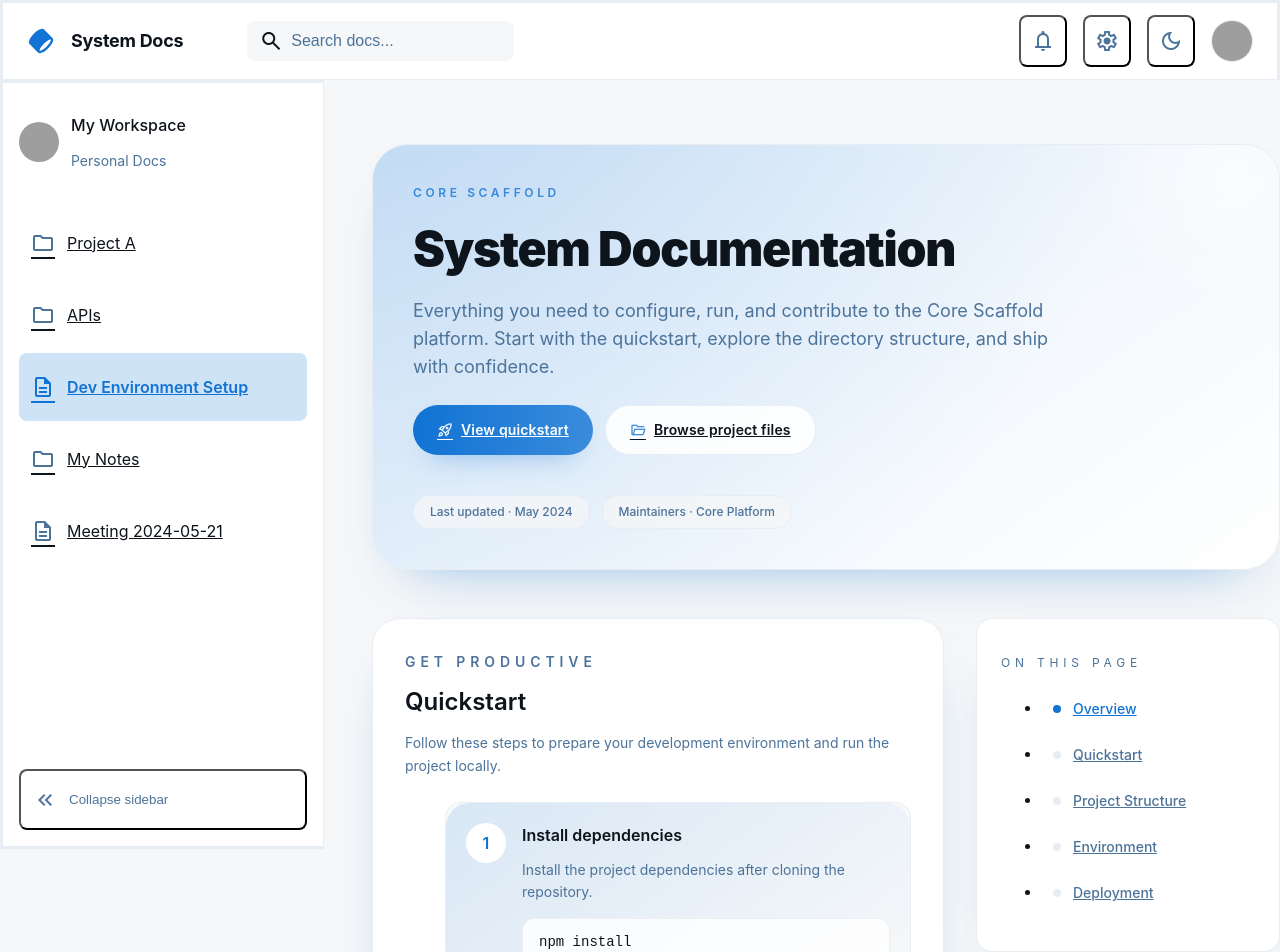
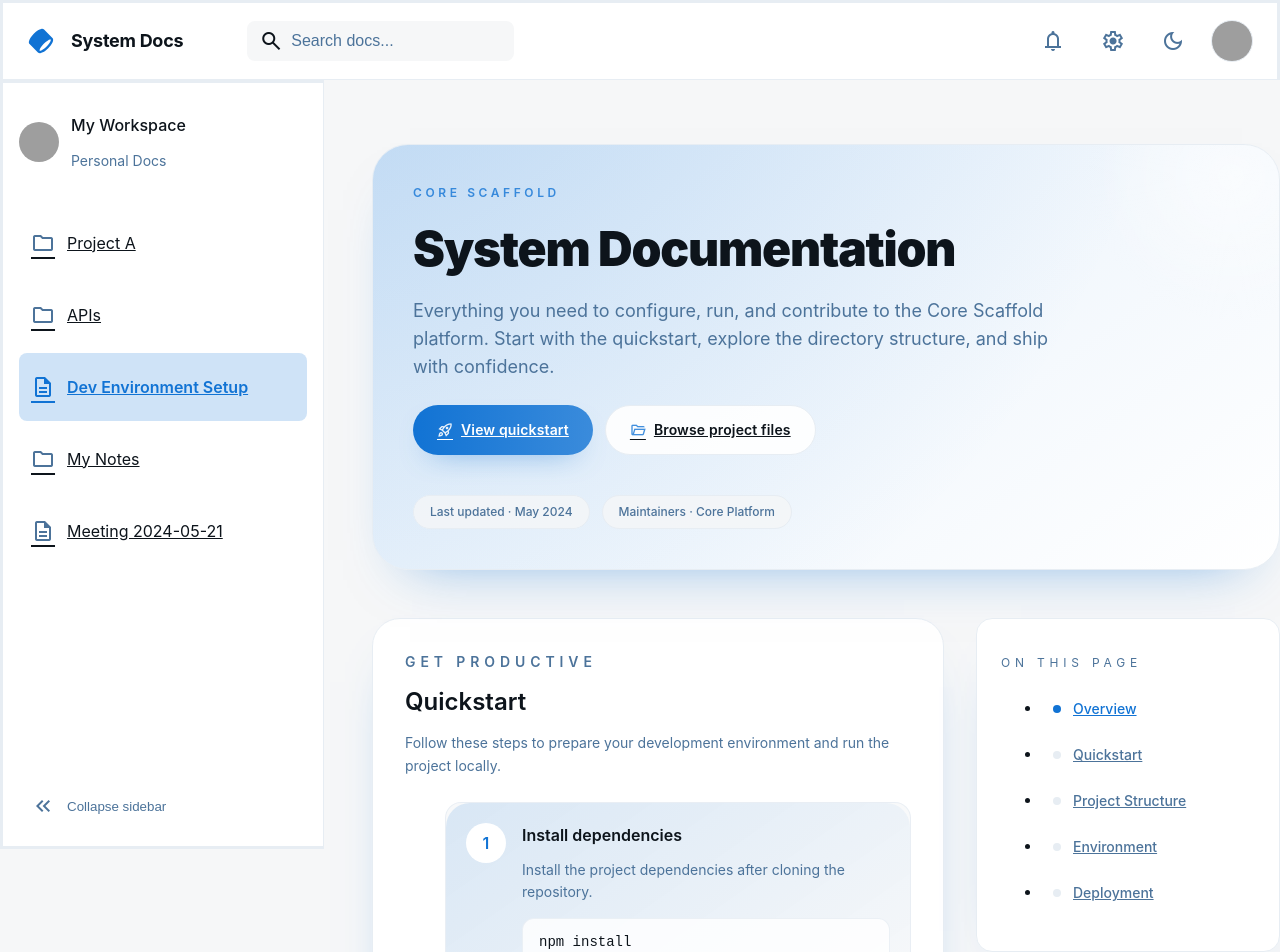
Before and after one commit to iSmileNgyv/Docs_CoreScaffold, a Next.js app: page /docs in a window 1280 px wide. Shown: the top 952 px of the page. Built offline with nearby package versions, Linux system fonts and the light colour scheme; grey boxes are pictures that could not be loaded.

Commit message:
button border none

```diff
--- a/src/layouts/Sidebar.tsx
+++ b/src/layouts/Sidebar.tsx
@@ -61,7 +61,7 @@ export default function Sidebar() {
         <span className="material-symbols-outlined">
           {collapsed ? "keyboard_double_arrow_right" : "keyboard_double_arrow_left"}
         </span>
-                {!collapsed && <p>Collapse sidebar</p>}
+                {!collapsed ? 'Collapse sidebar' : ''}
             </button>
         </aside>
     );
--- a/src/styles/components/header.scss
+++ b/src/styles/components/header.scss
@@ -49,6 +49,7 @@
   .material-symbols-outlined {
     @apply text-2xl;
   }
+  border: none;
 }
 
 .user-avatar {
--- a/src/styles/components/sidebar.scss
+++ b/src/styles/components/sidebar.scss
@@ -66,4 +66,5 @@
   .material-symbols-outlined {
     @apply text-2xl;
   }
+  border: none;
 }
```
